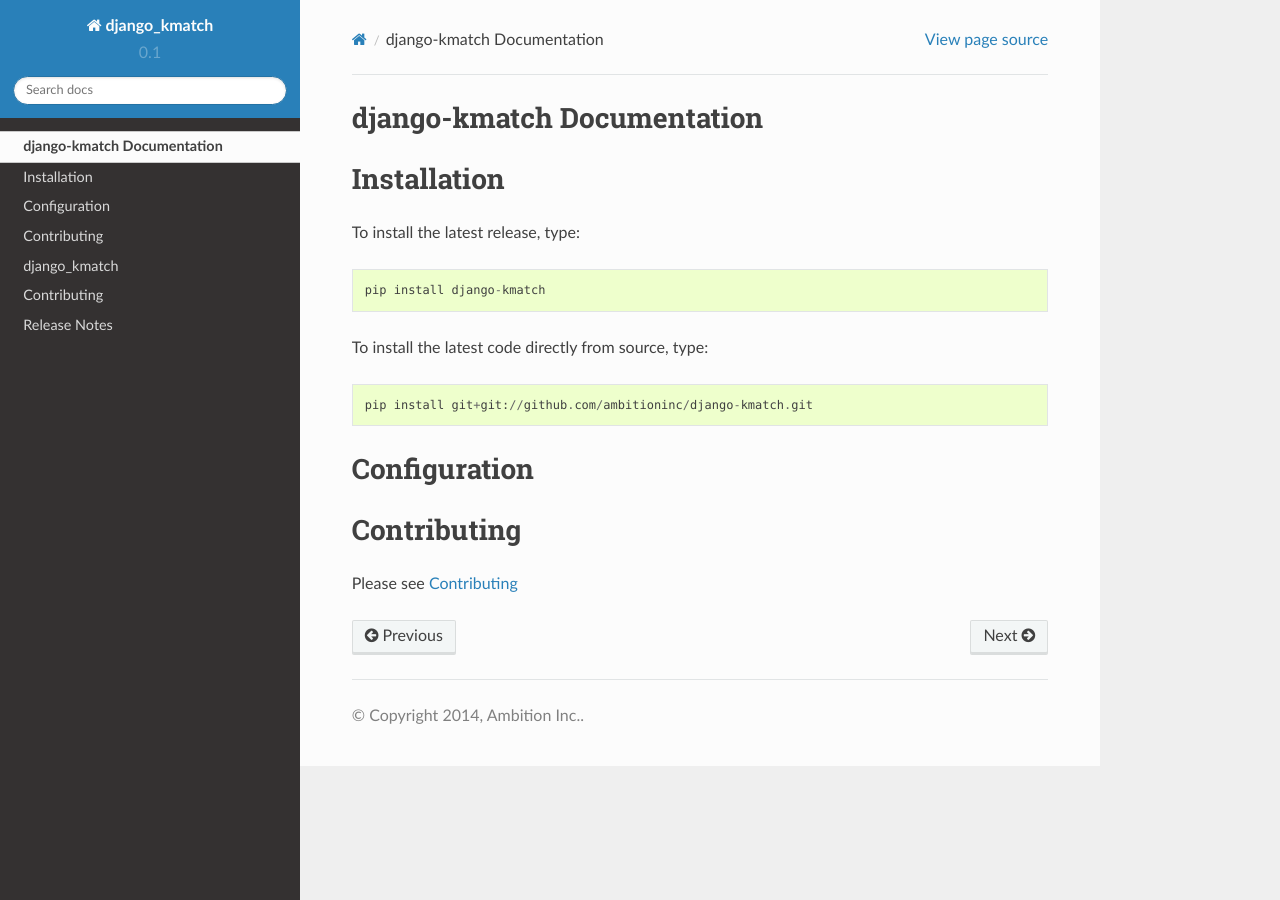
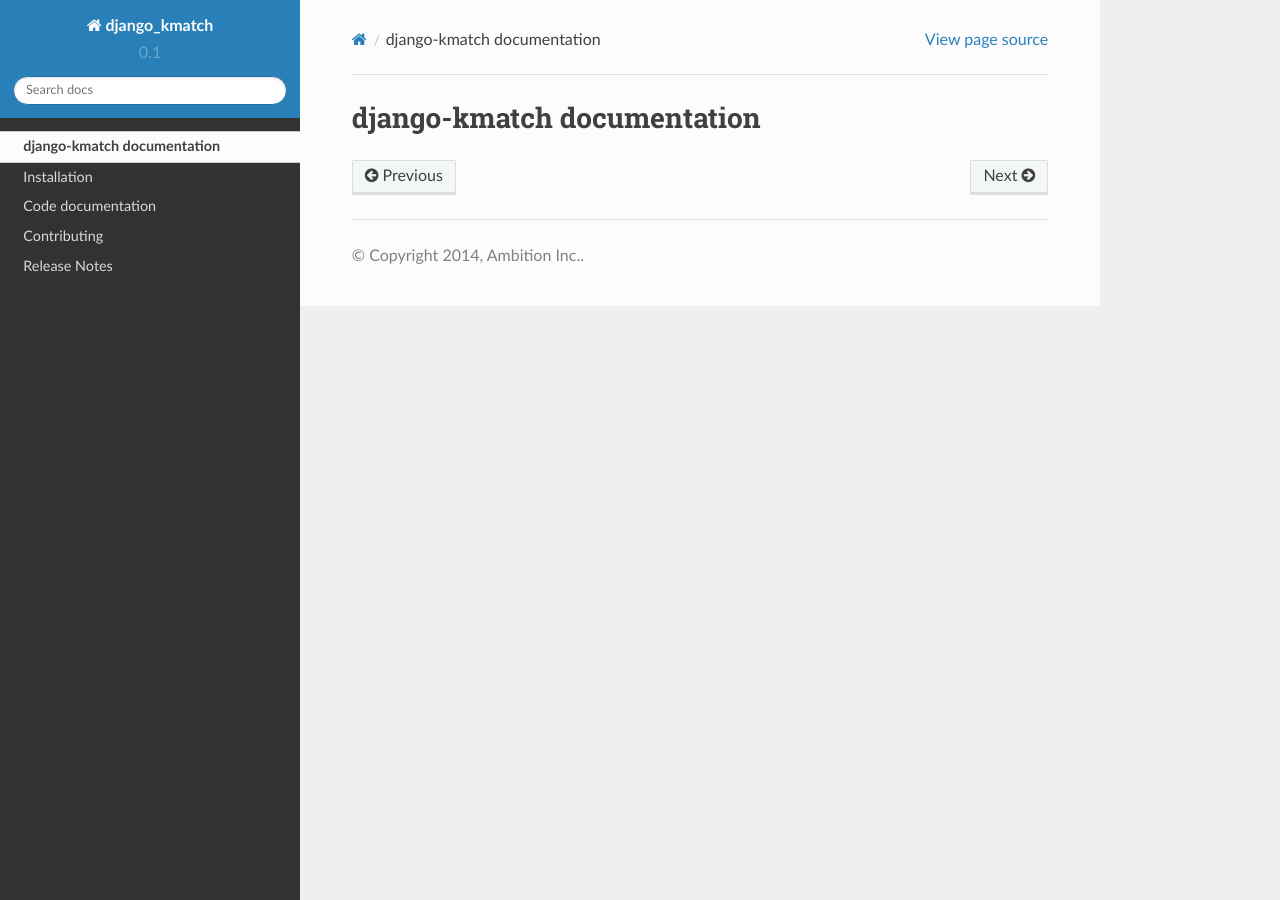
Before and after one commit to ambitioninc/django-kmatch, a Sphinx documentation site: the page built from docs/index.rst, in a window 1280 px wide. Built offline with Sphinx 7.4.7 and the Read the Docs theme 2.0.0, drawn with Linux system fonts in a browser that asks for light colours.

Commit message:
updated documentation scaffolding

```diff
--- a/docs/index.rst
+++ b/docs/index.rst
@@ -1,24 +1,2 @@
-django-kmatch Documentation
+django-kmatch documentation
 =============================
-
-
-Installation
-============
-
-To install the latest release, type::
-
-    pip install django-kmatch
-
-To install the latest code directly from source, type::
-
-    pip install git+git://github.com/ambitioninc/django-kmatch.git
-
-Configuration
-=============
-
-
-
-Contributing
-============
-
-Please see :doc:`Contributing <contributing>`
--- a/docs/ref/django_kmatch.rst
+++ b/docs/ref/django_kmatch.rst
@@ -1,6 +1,6 @@
 .. _ref-django_kmatch:
 
-django_kmatch
+Code documentation
 ==================
 
 django_kmatch
--- a/docs/toc.rst
+++ b/docs/toc.rst
@@ -5,6 +5,7 @@
    :maxdepth: 2
 
    index
+   installation
    ref/django_kmatch
    contributing
    release_notes/index
```
Also changed, not shown: docs/installation.rst (added, +10 -0 lines).
